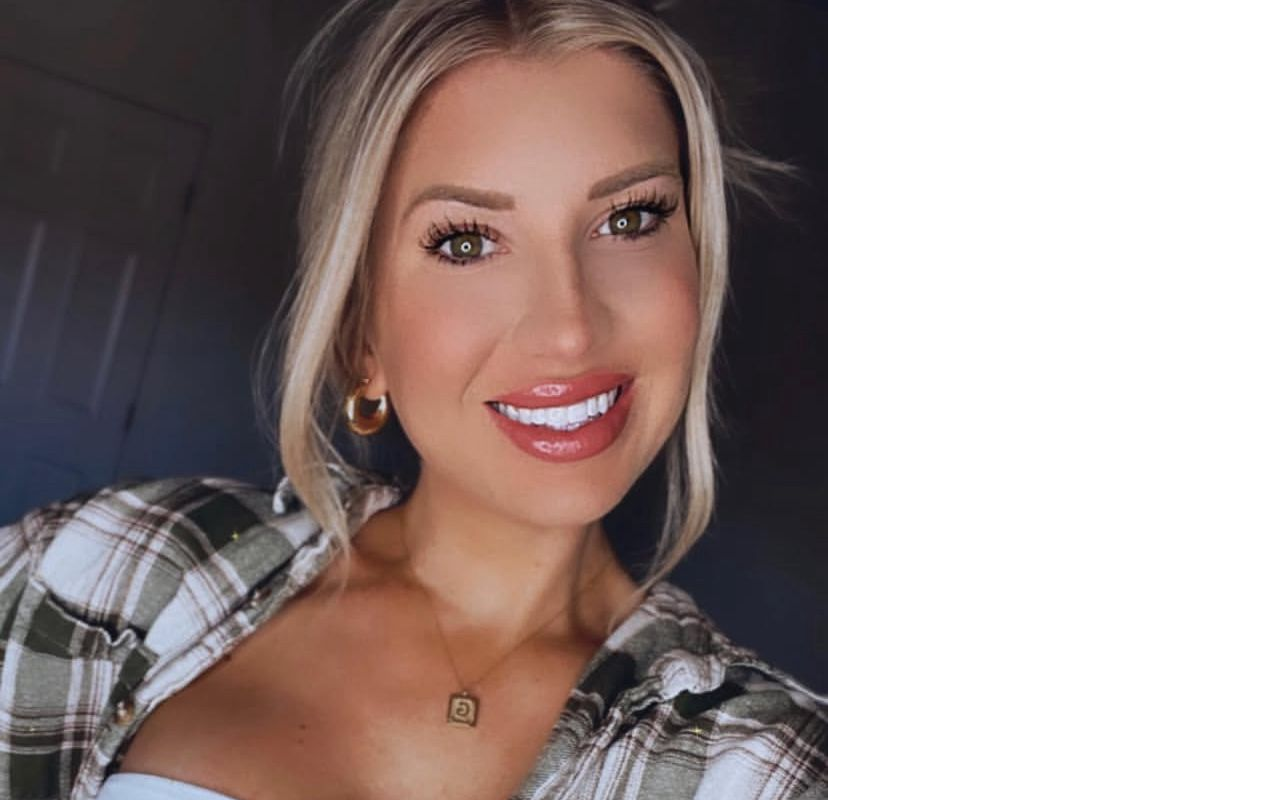
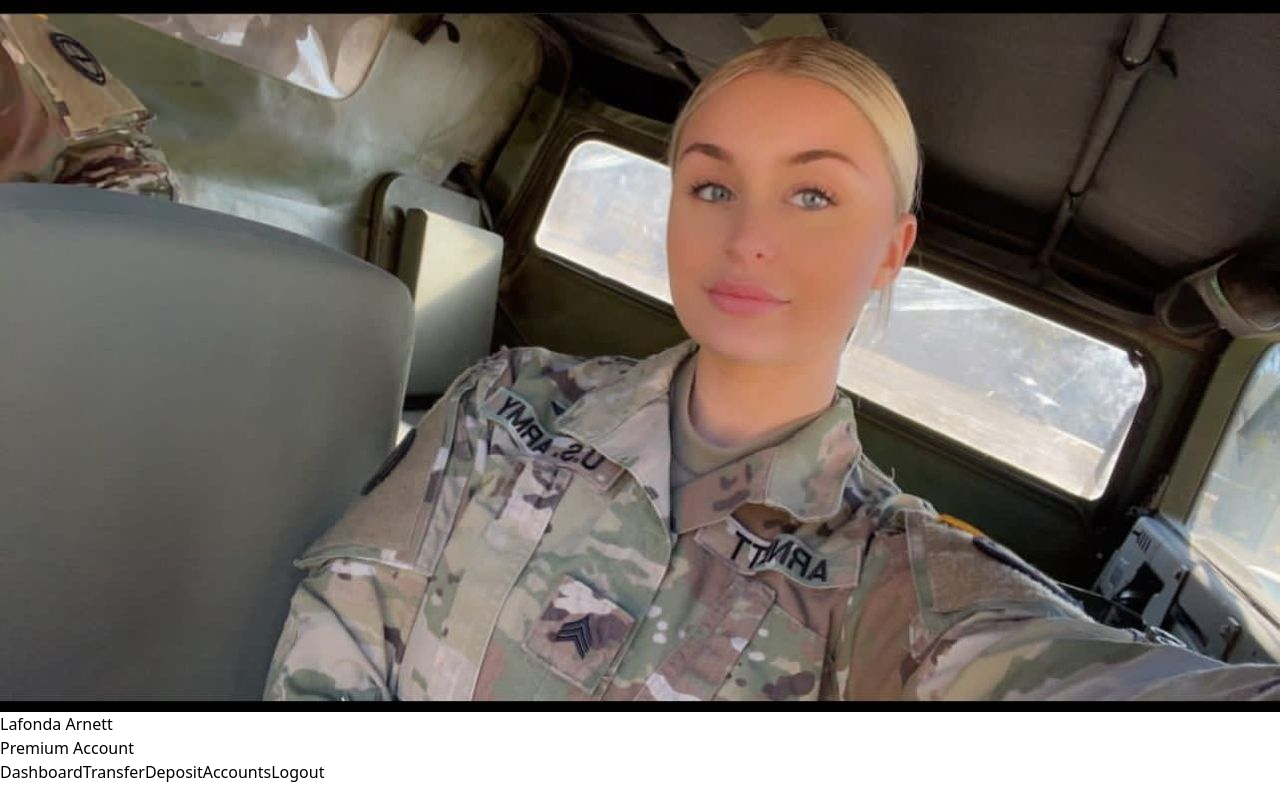
Before and after one commit to DREAMTECH100/velocity-bank, a React (Vite) app: page /dashboard in a window 1280 px wide. Shown: the top 800 px of the page. Built offline with nearby package versions, Linux system fonts and the light colour scheme; sample sign-in values are in the browser's storage.

Commit message:
dashboard name and image update

```diff
--- a/src/pages/Dashboard.jsx
+++ b/src/pages/Dashboard.jsx
@@ -44,11 +44,11 @@ export default function Dashboard() {
   };
 
   const user = {
-    firstName: "Michael",
-    middleName: "J",
-    lastName: "Young",
+    firstName: "Lafonda",
+    middleName: " ",
+    lastName: "Arnett",
     accountType: "Premium Account",
-    avatar: "/client.jpeg",
+    avatar: "/client2.jpeg",
   };
 
   if (loading) {
```
Also changed, not shown: public/client2.jpeg (added).
